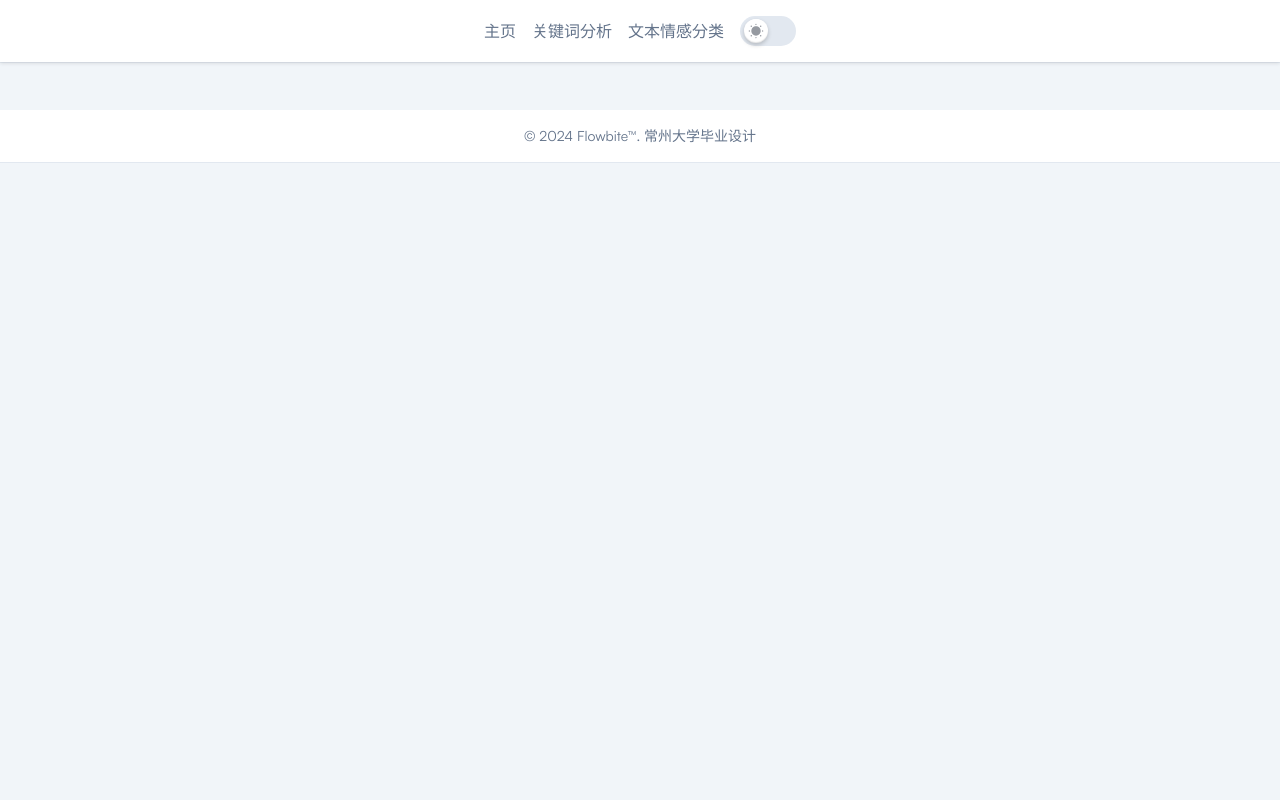
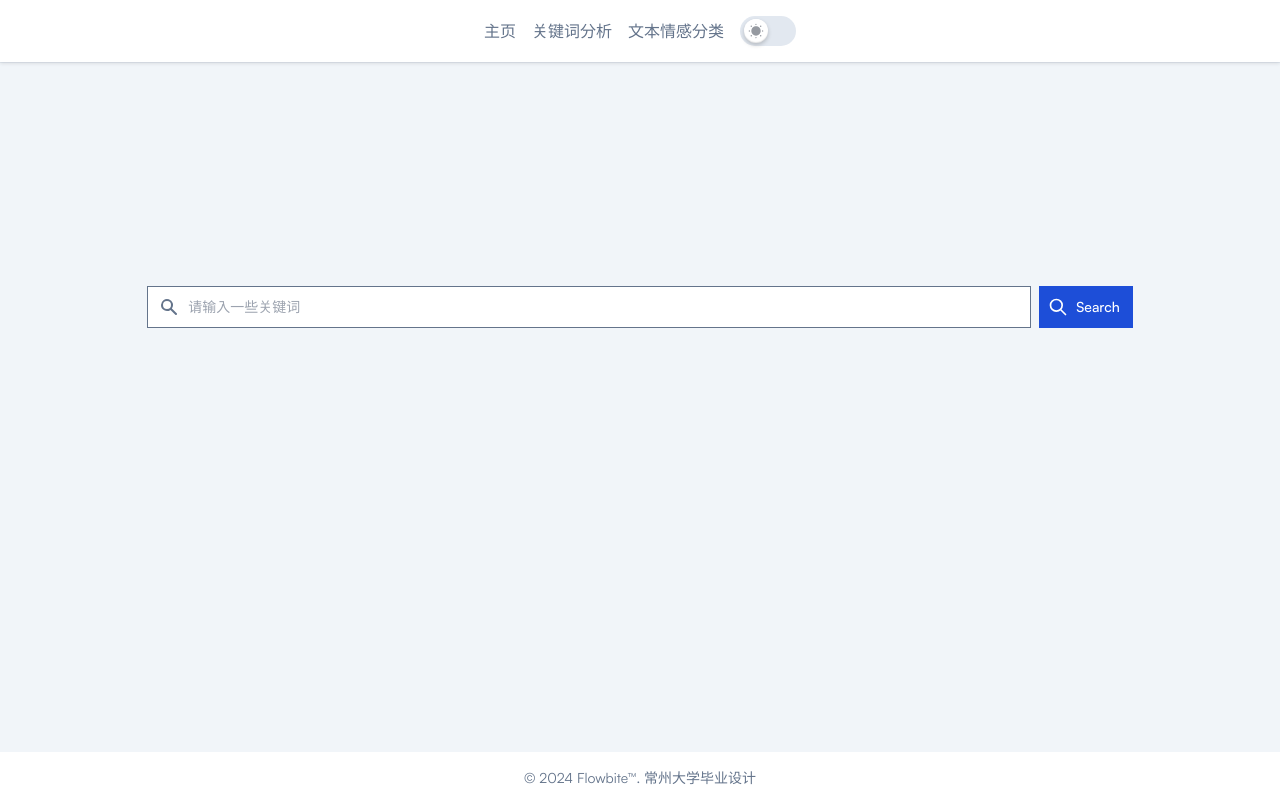
Before and after one commit to Peng-Rao/weibo-sentiment-system, a Vue app in the folder frontend/: page /dashboard in a window 1280 px wide. Built offline with nearby package versions, Linux system fonts and the light colour scheme.

Commit message:
调整搜索栏布局

```diff
--- a/frontend/src/views/Index.vue
+++ b/frontend/src/views/Index.vue
@@ -21,7 +21,10 @@ const isChartVisible = computed(() => useSearchStore().isChartVisible);
         <!--                    </div>-->
         <!--                </div>-->
         <!--                <div class="w-16 h-100 bg-transparent"></div>-->
-        <div class="mx-auto max-w-7xl">
+        <div class="mx-auto max-w-7xl flex justify-center mt-50 mb-100">
+            <div class="w-4/5">
+                <search-bar v-if="!isLoading && !isChartVisible"></search-bar>
+            </div>
         </div>
     </default-layout>
 </template>
```
Lines whose indentation alone changed are shown as unchanged.
